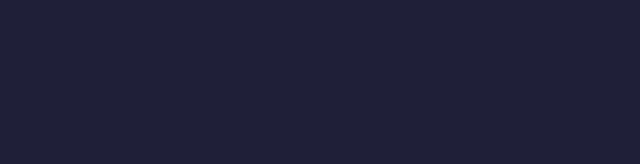
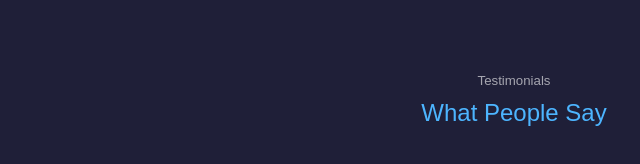
Before and after one commit to ElMajdoubraed/raed.elmajdoub.live, a Next.js app: page / in a window 1280 px wide. Shown: the part 3028-3192 px from the top of the page, without its empty margins (126-766 px from the left). Before the commit the page ends 2970 px from the top, so only its background shows below. Built offline with nearby package versions, Linux system fonts and the light colour scheme.

Commit message:
testimonials section

```diff
--- /dev/null
+++ b/components/testimonials/testimonials.tsx
@@ -0,0 +1,8 @@
+export default function Testimonials() {
+    return (
+        <section id='testimonials'>
+            <h5>Testimonials</h5>
+            <h2>What People Say</h2>
+        </section>
+    )
+}
--- a/pages/_app.tsx
+++ b/pages/_app.tsx
@@ -5,6 +5,7 @@ import '@/components/about/about.css'
 import '@/components/experience/experience.css'
 import '@/components/services/services.css'
 import '@/components/portfolio/portfolio.css'
+import '@/components/testimonials/testimonials.css'
 import type { AppProps } from 'next/app'
 
 export default function App({ Component, pageProps }: AppProps) {
--- a/pages/index.tsx
+++ b/pages/index.tsx
@@ -6,6 +6,7 @@ import About from '@/components/about/about'
 import Experience from '@/components/experience/experience'
 import Services from '@/components/services/services'
 import Portfolio from '@/components/portfolio/portfolio'
+import Testimonials from '@/components/testimonials/testimonials'
 
 const inter = Inter({ subsets: ['latin'] })
 
@@ -32,6 +33,7 @@ export default function Index() {
         <Experience/>
         <Services/>
         <Portfolio/>
+        <Testimonials/>
       </>
     </>
   )
```
Also changed, not shown: components/testimonials/testimonials.css (added).
